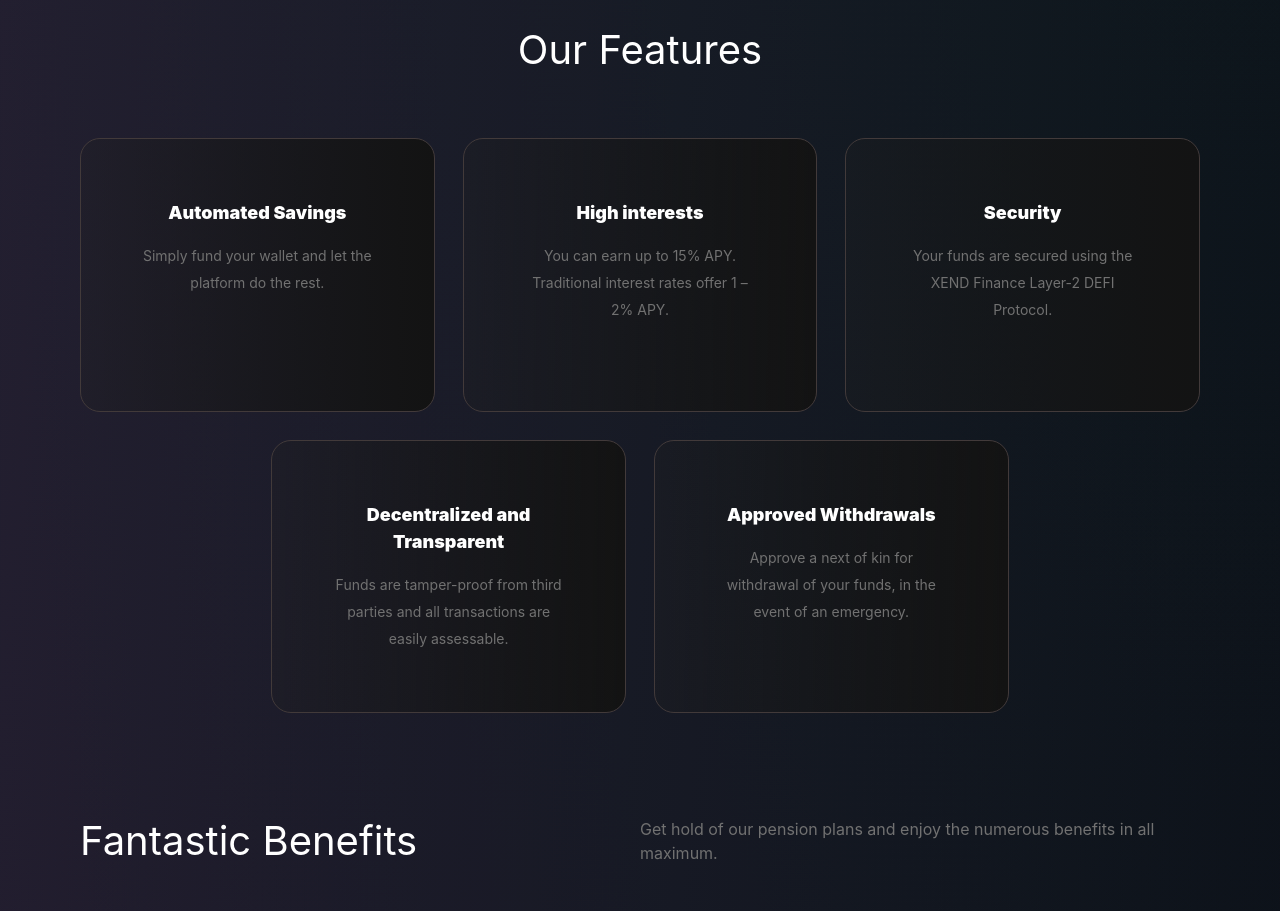
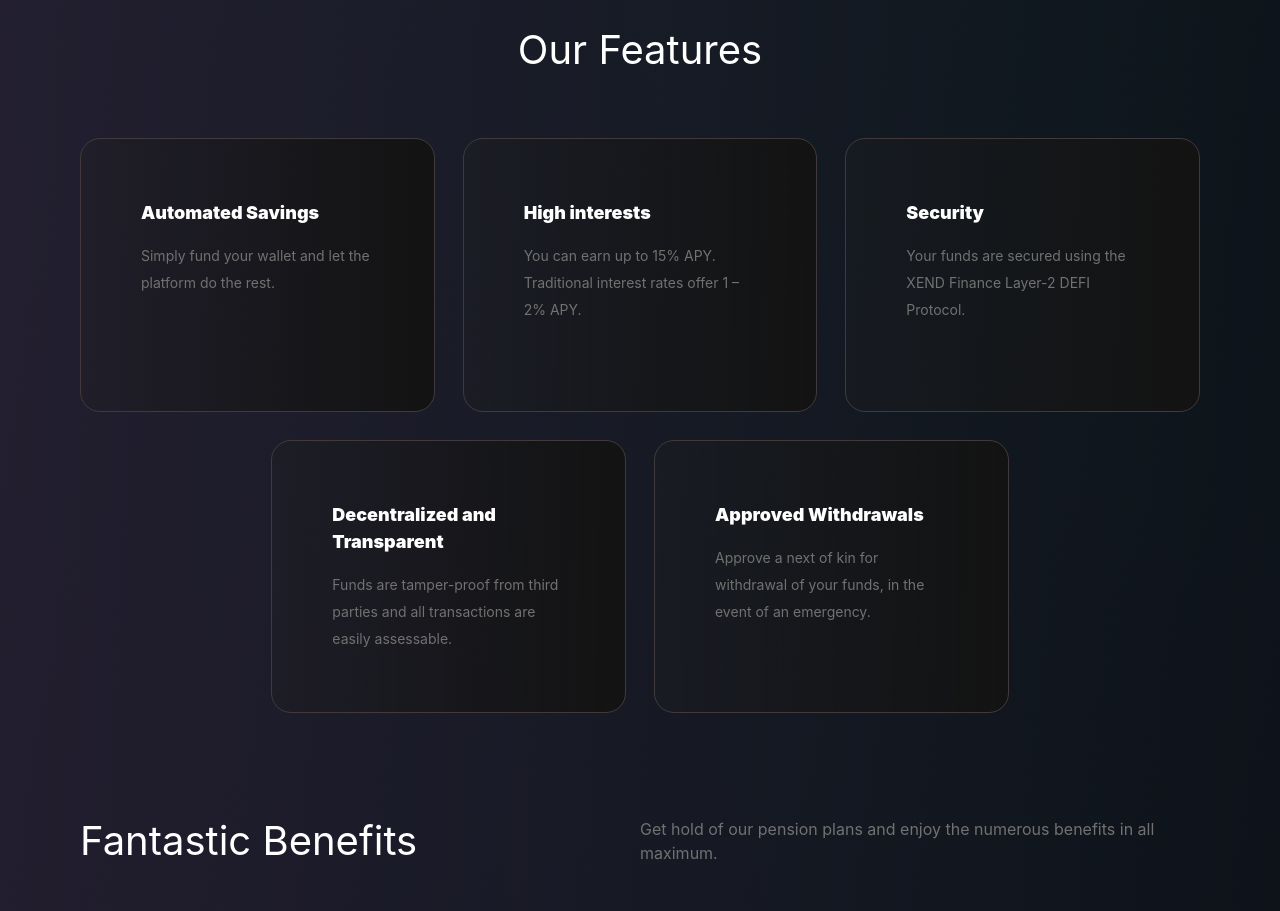
Before and after one commit to fury-js/beima, a React (Create React App) app: page / in a window 1280 px wide. Shown: the part 2100-3011 px from the top of the page. Built offline with nearby package versions, Linux system fonts and the light colour scheme.

Commit message:
--fix deployment bug

```diff
--- a/src/pages/LandingPage/index.jsx
+++ b/src/pages/LandingPage/index.jsx
@@ -17,7 +17,7 @@ import {
   YellowCrosses,
 } from "../../assets/svg";
 
-import { Button, Header } from "../../components";
+import { Button } from "../../components";
 import styles from "./landing-page.module.css";
 
 function LandingPage(props) {
@@ -202,7 +202,7 @@ function LandingPage(props) {
           </div>
           <div className="grid grid-cols-1 md:grid-cols-2 lg:grid-cols-6 grid-rows-2 gap-7 ">
             <div
-              className={`${styles["cards"]} w-full py-10 col-span-1 lg:col-span-2 text-center`}
+              className={`${styles["cards"]} w-full py-10 col-span-1 lg:col-span-2`}
             >
               <p className={`${styles["card-title"]} mb-4`}>
                 Automated Savings
@@ -212,7 +212,7 @@ function LandingPage(props) {
               </p>
             </div>
             <div
-              className={`${styles["cards"]} w-full py-10 col-span-1 lg:col-span-2 text-center`}
+              className={`${styles["cards"]} w-full py-10 col-span-1 lg:col-span-2`}
             >
               <p className={`${styles["card-title"]} mb-4`}>High interests</p>
               <p className={`${styles["card-details"]}`}>
@@ -221,7 +221,7 @@ function LandingPage(props) {
               </p>
             </div>
             <div
-              className={`${styles["cards"]} w-full py-10 col-span-1 lg:col-span-2 text-center`}
+              className={`${styles["cards"]} w-full py-10 col-span-1 lg:col-span-2`}
             >
               <p className={`${styles["card-title"]} mb-4`}>Security</p>
               <p className={`${styles["card-details"]}`}>
@@ -230,7 +230,7 @@ function LandingPage(props) {
               </p>
             </div>
             <div
-              className={`${styles["cards"]} w-full py-10 col-span-1 lg:col-span-2 text-center lg:col-start-2`}
+              className={`${styles["cards"]} w-full py-10 col-span-1 lg:col-span-2 lg:col-start-2`}
             >
               <p className={`${styles["card-title"]} mb-4`}>
                 Decentralized and Transparent
@@ -241,7 +241,7 @@ function LandingPage(props) {
               </p>
             </div>
             <div
-              className={`${styles["cards"]} w-full py-10 col-span-1 lg:col-span-2 text-center`}
+              className={`${styles["cards"]} w-full py-10 col-span-1 lg:col-span-2`}
             >
               <p className={`${styles["card-title"]} mb-4`}>
                 Approved Withdrawals
```
